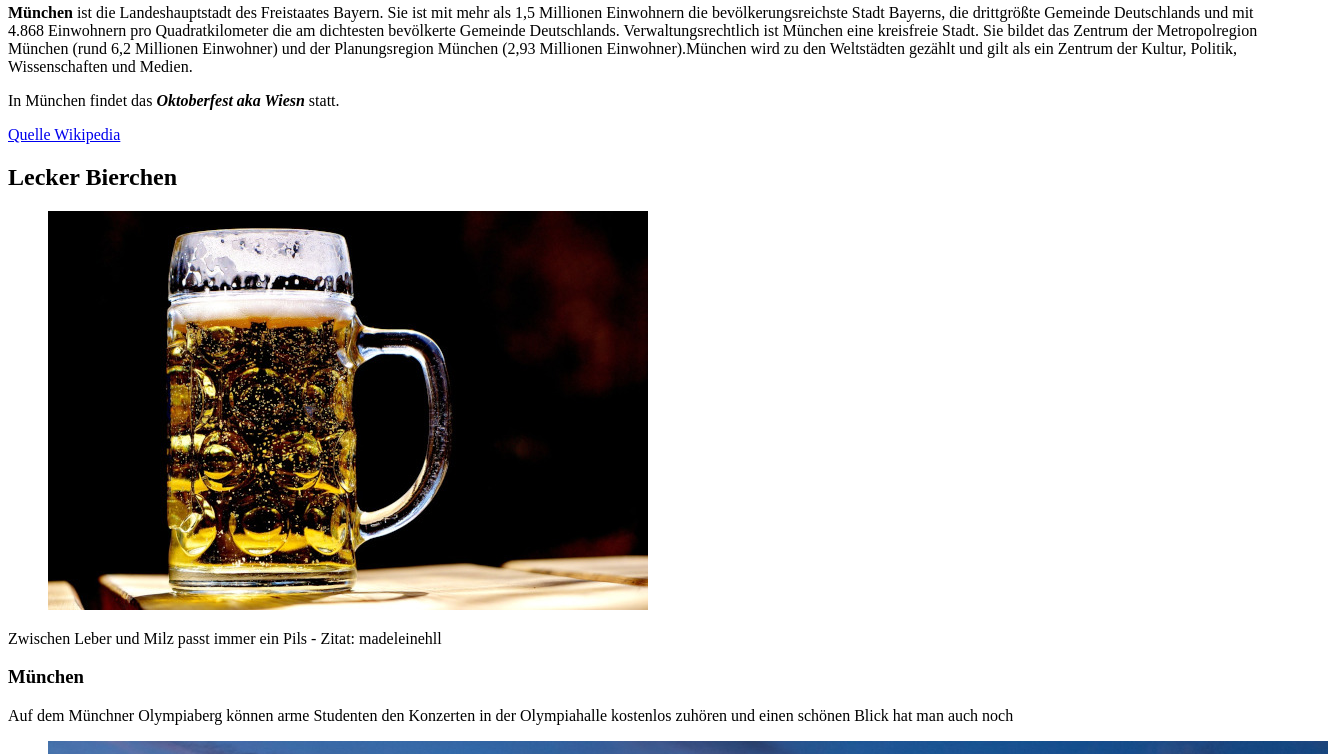
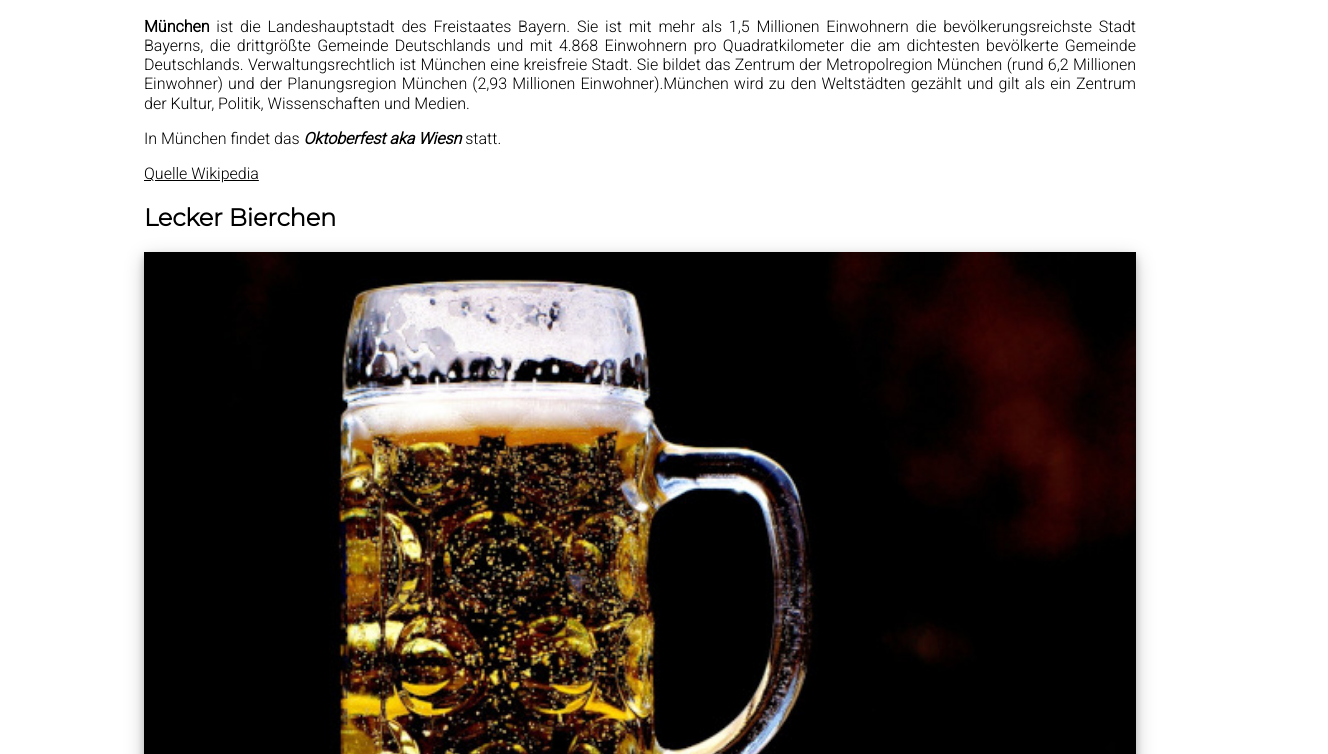
Before and after one commit to Kreiselinho/top, a plain HTML site: page index.html in a window 1280 px wide. Shown: the part 487-1241 px from the top of the page, 1328 px wide, since content can reach past the window. Drawn offline with nearby package versions, Linux system fonts and the light colour scheme.

Commit message:
Verbesserungen

```diff
--- a/index.html
+++ b/index.html
@@ -6,8 +6,17 @@
     <meta name="viewport" content="width=device-width, initial-scale=1.0">
     <title>Bayerntour</title>
 
-    <link rel="stylesheet" href="https://unpkg.com/leaflet@1.9.4/dist/leaflet.css" integrity="sha256-p4NxAoJBhIIN+hmNHrzRCf9tD/miZyoHS5obTRR9BMY=" crossorigin="" />
-    <script src="https://unpkg.com/leaflet@1.9.4/dist/leaflet.js" integrity="sha256-20nQCchB9co0qIjJZRGuk2/Z9VM+kNiyxNV1lvTlZBo=" crossorigin=""></script>
+    <!-- Vorschaubild für Tab-->
+    <link rel="shortcut icon" href="images/user.jpg" type="image/x-icon">
+
+      <!-- Font Awesome-->
+      <link rel="stylesheet" href="https://cdnjs.cloudflare.com/ajax/libs/font-awesome/6.5.1/css/all.min.css" integrity="sha512-DTOQO9RWCH3ppGqcWaEA1BIZOC6xxalwEsw9c2QQeAIftl+Vegovlnee1c9QX4TctnWMn13TZye+giMm8e2LwA==" crossorigin="anonymous" referrerpolicy="no-referrer" />
+
+      <!-- Leaflet Bibliothek-->
+      <link rel="stylesheet" href="main.css">
+      <script defer src="main.js"></script>
+      <link rel="stylesheet" href="https://unpkg.com/leaflet@1.9.4/dist/leaflet.css" integrity="sha256-p4NxAoJBhIIN+hmNHrzRCf9tD/miZyoHS5obTRR9BMY=" crossorigin="" />
+      <script src="https://unpkg.com/leaflet@1.9.4/dist/leaflet.js" integrity="sha256-20nQCchB9co0qIjJZRGuk2/Z9VM+kNiyxNV1lvTlZBo=" crossorigin=""></script>
 </head>
 
 <body>
@@ -36,7 +45,7 @@
 
             <figure>
                 <img src="images/attraction.jpg" alt="Blick auf den Münchner Olympiapark">
-                <figcaption>Blick auf den Münchner Olympiapark (Quelle: <a href="https://pixabay.com/de/photos/m%C3%BCnchen-olympiastadion-fernsehturm-2516492/">designerpoint@pixabay</a>
+                <figcaption><i class="fa-solid fa-camera"></i> Blick auf den Münchner Olympiapark (Quelle: <a href="https://pixabay.com/de/photos/m%C3%BCnchen-olympiastadion-fernsehturm-2516492/">designerpoint@pixabay</a>
                     )
                 </figcaption>
             </figure>
@@ -59,23 +68,13 @@
 
         <footer>
             <nav>
-                <a href="https://annagruber263.github.io/top">Hier gehts zurück</a>
-                <a href="https://kreiselinho.github.io/nz/">München </a>
-                <a href="https://amjusi.github.io/top">Hier gehts weiter</a>
+                <a href="https://annagruber263.github.io/nz"><i class="fa-solid fa-arrow-left"></i> vorhergehende Etappe</a>
+                <a href="https://kreiselinho.github.io/nz/"><i class="fa-solid fa-house"></i> aktuelle Etappe</a>
+                <a href="https://amjusi.github.io/nz">nächste Etappe <i class="fa-solid fa-arrow-right"></i></a>
             </nav>
         </footer>
     </main>
-    <script>
-        var map = L.map('map').setView([48.139722, 11.574444], 13);
 
-        L.tileLayer('https://tile.openstreetmap.org/{z}/{x}/{y}.png', {
-            maxZoom: 19,
-            attribution: '&copy; <a href="http://www.openstreetmap.org/copyright">OpenStreetMap</a>'
-        }).addTo(map);
-
-        var marker = L.marker([48.139722, 11.574444]).addTo(map);
-        marker.bindPopup("<b>Hello Munich!</b><br>I am a popup.").openPopup();
-    </script>
 </body>
 
 </html>
--- /dev/null
+++ b/main.css
@@ -0,0 +1,90 @@
+/* CSS-Stile für die Neuseelandreise */
+
+@import url('https://fonts.googleapis.com/css2?family=Montserrat:wght@300&family=Open+Sans:ital@0;1&family=Roboto:wght@300&display=swap');
+
+body {
+    font-family: 'Open Sans', sans-serif;
+    background-color: #ffffff;
+    max-width: 1280px;
+    margin: auto;
+}
+
+header>img {
+    max-width: 100%;
+}
+
+header a img {
+    border-radius: 50%;
+    display: block;
+    margin: auto;
+    margin-top: -50px;
+}
+
+main {
+    max-width: 1024px;
+    margin: auto;
+    margin-top: -50px;
+    border-left: 1px dashed gray;
+    border-right: 1px dashed gray;
+    border-bottom: 1px dashed gray;
+}
+
+article {
+    padding: 1em;
+}
+
+article p {
+    font-family: 'Roboto', sans-serif;
+    text-align: justify;
+    line-height: 1.2em;
+}
+
+article h1,
+article h2,
+article h3 {
+    font-family: 'Montserrat', sans-serif;
+}
+
+article figure>img {
+    width: 100%;
+}
+
+#map {
+    width: 90%;
+    height: 600px;
+    border: 1px solid silver;
+    margin: auto;
+}
+
+footer {
+    text-align: center;
+    padding: 1em 2em 3em 2em;
+}
+
+footer nav {
+    display: grid;
+    grid-template-columns: 40% 20% 40%;
+}
+
+a {
+    color: black;
+}
+
+header img,
+figure>img,
+#map {
+    box-shadow:
+        0 4px 8px 0 rgba(0, 0, 0, 0.2),
+        0 6px 20px 0 rgba(0, 0, 0, 0.2);
+}
+
+@media screen and (max-width: 1280px) {
+    main {
+        border: none;
+    }
+
+    figure {
+        margin-left: 0;
+        width: 100%;
+    }
+}
--- /dev/null
+++ b/main.js
@@ -0,0 +1,9 @@
+var map = L.map('map').setView([48.139722, 11.574444], 13);
+
+        L.tileLayer('https://tile.openstreetmap.org/{z}/{x}/{y}.png', {
+            maxZoom: 19,
+            attribution: '&copy; <a href="http://www.openstreetmap.org/copyright">OpenStreetMap</a>'
+        }).addTo(map);
+
+        var marker = L.marker([48.139722, 11.574444]).addTo(map);
+        marker.bindPopup("<b>Hello Munich!</b><br>I am a popup.").openPopup();
```
Also changed, not shown: images/header.jpg.
